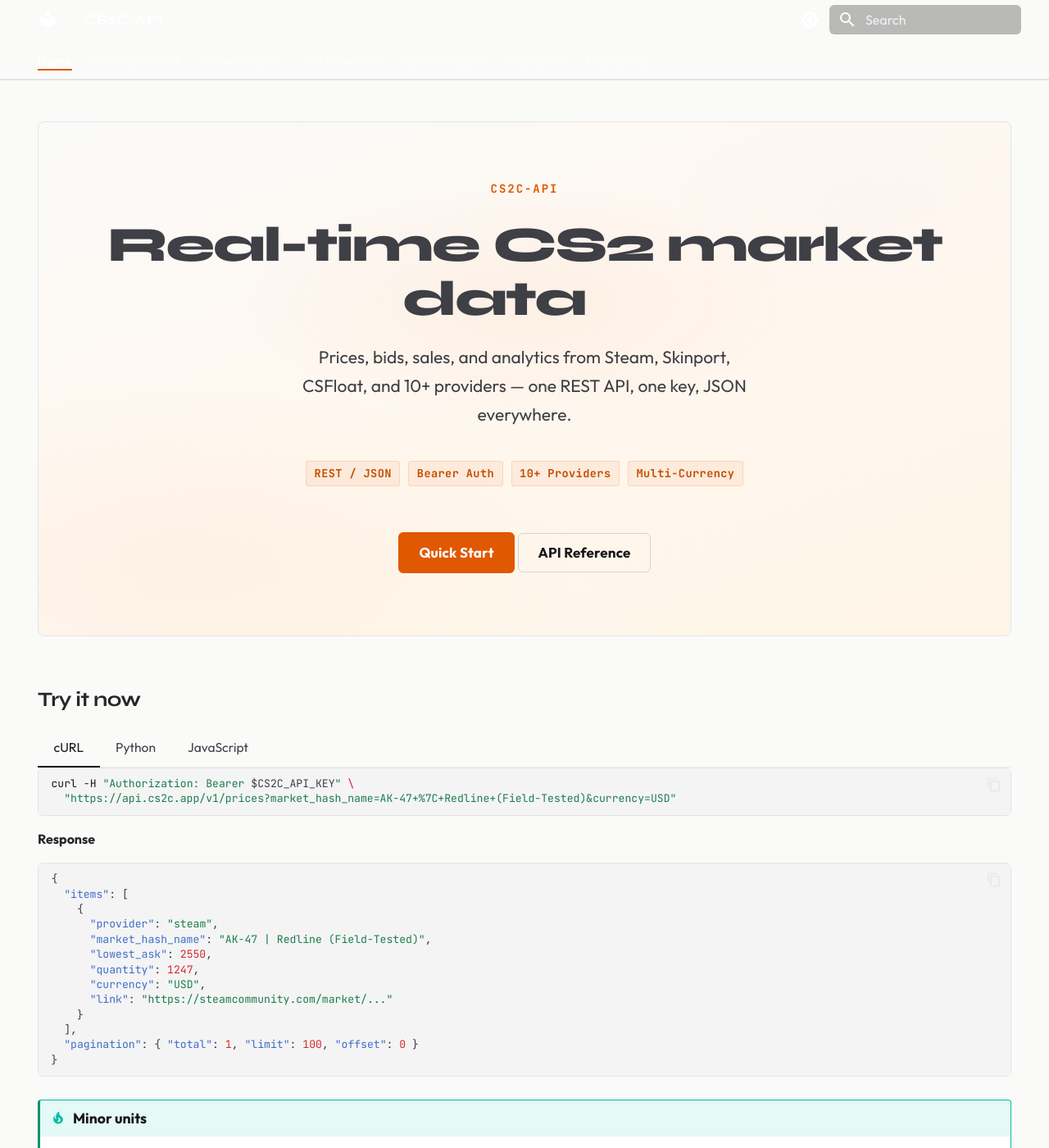
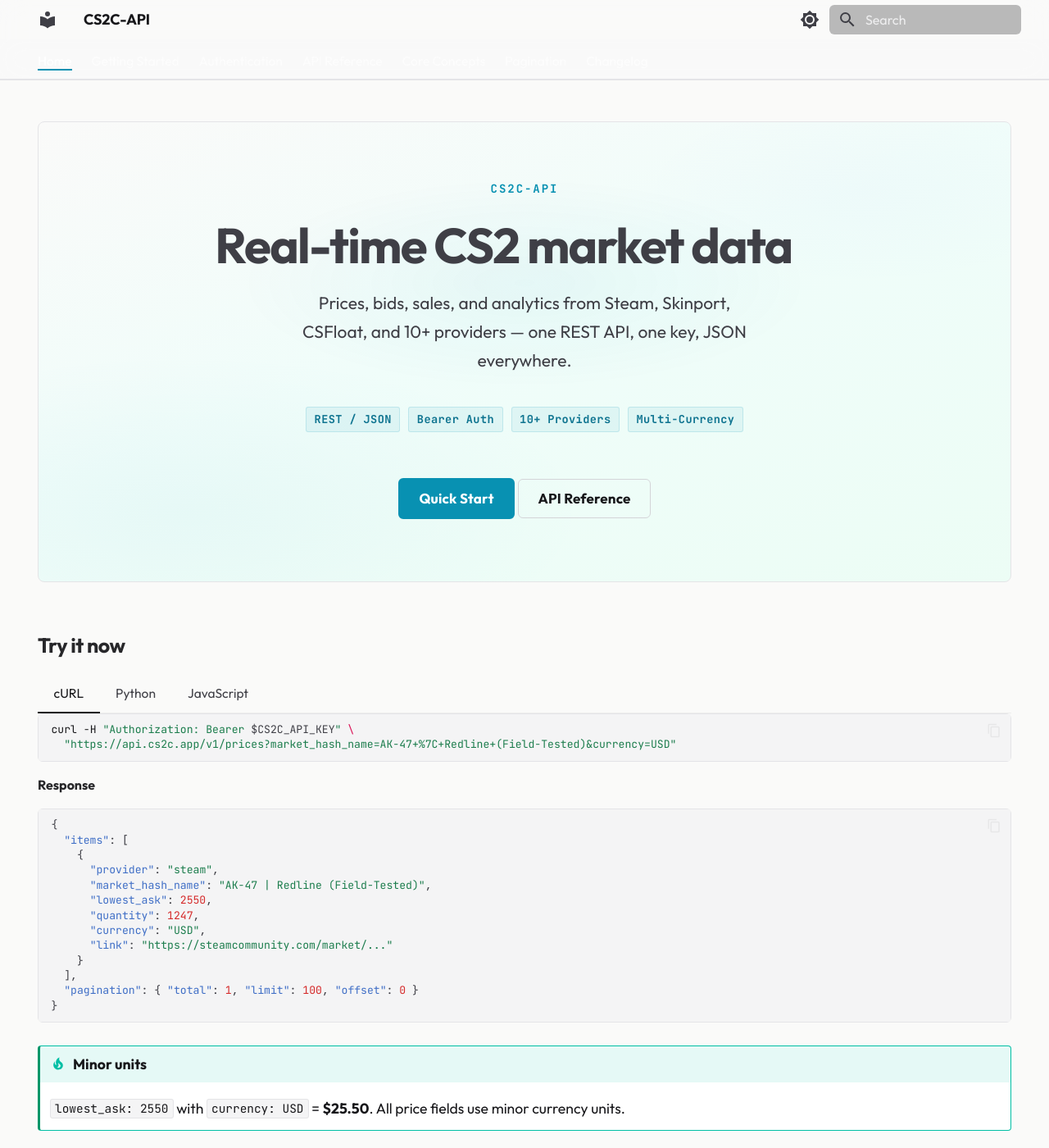
Before and after one commit to dadscap/cs2c-docs, an MkDocs documentation site: the page built from docs/index.md, in a window 1280 px wide and 1400 px high. Shown: the whole window at 82% size. Built offline with MkDocs 1.6.1 and Material for MkDocs 9.7.7, drawn with Linux system fonts in a browser that asks for light colours.

Commit message:
Fix theme: drop Syne font, switch palette to blue-green/teal
- Remove Syne display font, use Outfit for all headings
- Replace orange (#ff6a00) accent with teal/cyan (#22d3ee dark, #0891b2 light)
- Fix header readability with frosted-glass backdrop and brighter text
- Cool-toned hero gradient instead of warm orange

Co-Authored-By: Claude Opus 4.6 <noreply@anthropic.com>

```diff
--- a/docs/stylesheets/extra.css
+++ b/docs/stylesheets/extra.css
@@ -1,10 +1,7 @@
 /* ============================================================
-   CS2C-API Docs — "Operator's Console" Theme
-   A precision-crafted dark-first design for trading-grade docs.
+   CS2C-API Docs — Custom Theme
+   Dark-first, blue-green/teal accent, clean typography.
    ============================================================ */
-
-/* --- 0. Font Import (Syne for display headings) --- */
-@import url('https://fonts.googleapis.com/css2?family=Syne:wght@600;700;800&display=swap');
 
 /* --- 1. Dark Scheme Tokens --- */
 [data-md-color-scheme="slate"] {
@@ -13,19 +10,19 @@
   --md-default-fg-color--light: #a1a1aa;
   --md-default-fg-color--lighter: #71717a;
   --md-default-fg-color--lightest: rgba(255, 255, 255, 0.07);
-  --md-primary-fg-color: #ff6a00;
-  --md-primary-fg-color--light: rgba(255, 106, 0, 0.12);
-  --md-primary-fg-color--dark: #cc5500;
+  --md-primary-fg-color: #22d3ee;
+  --md-primary-fg-color--light: rgba(34, 211, 238, 0.12);
+  --md-primary-fg-color--dark: #06b6d4;
   --md-primary-bg-color: #08080a;
   --md-primary-bg-color--light: #111113;
-  --md-accent-fg-color: #ff6a00;
-  --md-accent-fg-color--transparent: rgba(255, 106, 0, 0.1);
-  --md-accent-bg-color: #ff6a00;
+  --md-accent-fg-color: #22d3ee;
+  --md-accent-fg-color--transparent: rgba(34, 211, 238, 0.1);
+  --md-accent-bg-color: #22d3ee;
   --md-code-bg-color: #0c0c10;
   --md-code-fg-color: #d4d4d8;
-  --md-code-hl-color: rgba(255, 106, 0, 0.12);
+  --md-code-hl-color: rgba(34, 211, 238, 0.12);
   --md-typeset-color: #d4d4d8;
-  --md-typeset-a-color: #ff6a00;
+  --md-typeset-a-color: #22d3ee;
   --md-footer-bg-color: #08080a;
   --md-footer-fg-color: #71717a;
   --md-footer-fg-color--light: #52525b;
@@ -34,26 +31,26 @@
   --cs2c-bg: #08080a;
   --cs2c-surface: #0e0e11;
   --cs2c-surface-high: #151518;
-  --cs2c-border: #1c1c20;
+  --cs2c-border: #1e1e23;
   --cs2c-border-hover: #2d2d33;
   --cs2c-text: #e4e4e7;
   --cs2c-text-2: #a1a1aa;
   --cs2c-text-3: #71717a;
-  --cs2c-orange: #ff6a00;
-  --cs2c-orange-glow: rgba(255, 106, 0, 0.10);
-  --cs2c-orange-subtle: rgba(255, 106, 0, 0.05);
+  --cs2c-accent: #22d3ee;
+  --cs2c-accent-glow: rgba(34, 211, 238, 0.10);
+  --cs2c-accent-subtle: rgba(34, 211, 238, 0.05);
   --cs2c-green: #34d399;
   --cs2c-green-glow: rgba(52, 211, 153, 0.10);
   --cs2c-red: #f87171;
   --cs2c-yellow: #fbbf24;
   --cs2c-blue: #60a5fa;
   --cs2c-card-bg: #0e0e11;
-  --cs2c-card-border: #1c1c20;
-  --cs2c-card-hover-border: rgba(255, 106, 0, 0.45);
-  --cs2c-card-hover-shadow: 0 8px 32px rgba(0, 0, 0, 0.5), 0 0 0 1px rgba(255, 106, 0, 0.12);
-  --cs2c-tag-bg: rgba(255, 106, 0, 0.08);
-  --cs2c-tag-color: #ff8533;
-  --cs2c-tag-border: rgba(255, 106, 0, 0.18);
+  --cs2c-card-border: #1e1e23;
+  --cs2c-card-hover-border: rgba(34, 211, 238, 0.4);
+  --cs2c-card-hover-shadow: 0 8px 32px rgba(0, 0, 0, 0.5), 0 0 0 1px rgba(34, 211, 238, 0.10);
+  --cs2c-tag-bg: rgba(34, 211, 238, 0.08);
+  --cs2c-tag-color: #67e8f9;
+  --cs2c-tag-border: rgba(34, 211, 238, 0.18);
 }
 
 /* --- 2. Light Scheme Tokens --- */
@@ -63,19 +60,19 @@
   --md-default-fg-color--light: #3f3f46;
   --md-default-fg-color--lighter: #71717a;
   --md-default-fg-color--lightest: rgba(0, 0, 0, 0.05);
-  --md-primary-fg-color: #e05800;
-  --md-primary-fg-color--light: rgba(224, 88, 0, 0.10);
-  --md-primary-fg-color--dark: #c44e00;
+  --md-primary-fg-color: #0891b2;
+  --md-primary-fg-color--light: rgba(8, 145, 178, 0.10);
+  --md-primary-fg-color--dark: #0e7490;
   --md-primary-bg-color: #ffffff;
   --md-primary-bg-color--light: #f4f4f5;
-  --md-accent-fg-color: #e05800;
-  --md-accent-fg-color--transparent: rgba(224, 88, 0, 0.08);
-  --md-accent-bg-color: #e05800;
+  --md-accent-fg-color: #0891b2;
+  --md-accent-fg-color--transparent: rgba(8, 145, 178, 0.08);
+  --md-accent-bg-color: #0891b2;
   --md-code-bg-color: #f4f4f5;
   --md-code-fg-color: #18181b;
-  --md-code-hl-color: rgba(224, 88, 0, 0.10);
+  --md-code-hl-color: rgba(8, 145, 178, 0.10);
   --md-typeset-color: #27272a;
-  --md-typeset-a-color: #c44e00;
+  --md-typeset-a-color: #0e7490;
   --md-footer-bg-color: #fafaf9;
   --md-footer-fg-color: #71717a;
   --md-footer-fg-color--light: #a1a1aa;
@@ -89,9 +86,9 @@
   --cs2c-text: #18181b;
   --cs2c-text-2: #3f3f46;
   --cs2c-text-3: #71717a;
-  --cs2c-orange: #e05800;
-  --cs2c-orange-glow: rgba(224, 88, 0, 0.06);
-  --cs2c-orange-subtle: rgba(224, 88, 0, 0.03);
+  --cs2c-accent: #0891b2;
+  --cs2c-accent-glow: rgba(8, 145, 178, 0.06);
+  --cs2c-accent-subtle: rgba(8, 145, 178, 0.03);
   --cs2c-green: #059669;
   --cs2c-green-glow: rgba(5, 150, 105, 0.06);
   --cs2c-red: #dc2626;
@@ -99,11 +96,11 @@
   --cs2c-blue: #2563eb;
   --cs2c-card-bg: #ffffff;
   --cs2c-card-border: #e4e4e7;
-  --cs2c-card-hover-border: rgba(224, 88, 0, 0.5);
-  --cs2c-card-hover-shadow: 0 8px 24px rgba(0, 0, 0, 0.06), 0 0 0 1px rgba(224, 88, 0, 0.10);
-  --cs2c-tag-bg: rgba(224, 88, 0, 0.07);
-  --cs2c-tag-color: #c44e00;
-  --cs2c-tag-border: rgba(224, 88, 0, 0.15);
+  --cs2c-card-hover-border: rgba(8, 145, 178, 0.45);
+  --cs2c-card-hover-shadow: 0 8px 24px rgba(0, 0, 0, 0.06), 0 0 0 1px rgba(8, 145, 178, 0.10);
+  --cs2c-tag-bg: rgba(8, 145, 178, 0.07);
+  --cs2c-tag-color: #0e7490;
+  --cs2c-tag-border: rgba(8, 145, 178, 0.15);
 }
 
 /* --- 3. Global / Body --- */
@@ -120,19 +117,17 @@
 }
 
 /* --- 4. Typography --- */
-.md-typeset h1,
-.md-typeset h2 {
-  font-family: "Syne", var(--md-text-font, _), sans-serif;
-  font-weight: 700;
+.md-typeset h1 {
+  font-weight: 800;
   letter-spacing: -0.025em;
 }
 
-.md-typeset h1 {
-  font-weight: 800;
+.md-typeset h2 {
+  font-weight: 700;
+  letter-spacing: -0.02em;
 }
 
 .md-typeset h3 {
-  font-family: "Syne", var(--md-text-font, _), sans-serif;
   font-weight: 600;
   letter-spacing: -0.01em;
 }
@@ -144,10 +139,20 @@
 
 /* --- 5. Header --- */
 .md-header {
-  background: var(--cs2c-bg);
   border-bottom: 1px solid var(--cs2c-border);
   box-shadow: none;
-  backdrop-filter: blur(12px);
+}
+
+[data-md-color-scheme="slate"] .md-header {
+  background: rgba(8, 8, 10, 0.82);
+  backdrop-filter: blur(16px);
+  -webkit-backdrop-filter: blur(16px);
+}
+
+[data-md-color-scheme="default"] .md-header {
+  background: rgba(250, 250, 249, 0.85);
+  backdrop-filter: blur(16px);
+  -webkit-backdrop-filter: blur(16px);
 }
 
 .md-header[data-md-state="shadow"] {
@@ -156,21 +161,38 @@
 }
 
 .md-header__topic:first-child {
-  font-family: "Syne", var(--md-text-font, _), sans-serif;
   font-weight: 700;
   letter-spacing: -0.01em;
+  color: var(--cs2c-text);
+}
+
+/* Make header nav links readable */
+.md-header__button,
+.md-header .md-icon {
+  color: var(--cs2c-text-2);
 }
 
 /* --- 6. Tabs --- */
 .md-tabs {
-  background: var(--cs2c-bg);
   border-bottom: 1px solid var(--cs2c-border);
+}
+
+[data-md-color-scheme="slate"] .md-tabs {
+  background: rgba(8, 8, 10, 0.82);
+  backdrop-filter: blur(16px);
+  -webkit-backdrop-filter: blur(16px);
+}
+
+[data-md-color-scheme="default"] .md-tabs {
+  background: rgba(250, 250, 249, 0.85);
+  backdrop-filter: blur(16px);
+  -webkit-backdrop-filter: blur(16px);
 }
 
 .md-tabs__link {
   font-size: 0.78rem;
   font-weight: 500;
-  opacity: 0.6;
+  opacity: 0.65;
   transition: opacity 0.2s ease, color 0.2s ease;
 }
 
@@ -180,7 +202,7 @@
 }
 
 .md-tabs__item--active .md-tabs__link {
-  border-bottom: 2px solid var(--cs2c-orange);
+  border-bottom: 2px solid var(--cs2c-accent);
 }
 
 /* --- 7. Sidebar --- */
@@ -195,19 +217,8 @@
 }
 
 .md-nav__item--active > .md-nav__link {
-  color: var(--cs2c-orange);
+  color: var(--cs2c-accent);
   font-weight: 600;
-}
-
-.md-nav__item--active > .md-nav__link::before {
-  content: "";
-  position: absolute;
-  left: 0;
-  top: 0.25em;
-  bottom: 0.25em;
-  width: 2px;
-  background: var(--cs2c-orange);
-  border-radius: 1px;
 }
 
 .md-nav__item--nested > .md-nav__link {
@@ -231,23 +242,23 @@
 
 [data-md-color-scheme="slate"] .cs2c-hero {
   background:
-    radial-gradient(ellipse 60% 50% at 15% 85%, rgba(255, 106, 0, 0.06), transparent 70%),
-    radial-gradient(ellipse 40% 35% at 85% 15%, rgba(139, 92, 246, 0.03), transparent 60%),
-    linear-gradient(160deg, #08080a 0%, #0d0d12 45%, #0f0a06 100%);
+    radial-gradient(ellipse 60% 50% at 15% 85%, rgba(34, 211, 238, 0.05), transparent 70%),
+    radial-gradient(ellipse 40% 35% at 85% 15%, rgba(99, 102, 241, 0.03), transparent 60%),
+    linear-gradient(160deg, #08080a 0%, #080d12 45%, #060a10 100%);
 }
 
 [data-md-color-scheme="default"] .cs2c-hero {
   background:
-    radial-gradient(ellipse 60% 50% at 15% 85%, rgba(224, 88, 0, 0.04), transparent 70%),
-    radial-gradient(ellipse 40% 35% at 85% 15%, rgba(139, 92, 246, 0.02), transparent 60%),
-    linear-gradient(160deg, #fafaf9 0%, #fff8f0 45%, #fef5e7 100%);
+    radial-gradient(ellipse 60% 50% at 15% 85%, rgba(8, 145, 178, 0.04), transparent 70%),
+    radial-gradient(ellipse 40% 35% at 85% 15%, rgba(99, 102, 241, 0.02), transparent 60%),
+    linear-gradient(160deg, #fafaf9 0%, #f0fdfa 45%, #ecfdf5 100%);
 }
 
 .cs2c-hero::before {
   content: "";
   position: absolute;
   inset: 0;
-  background: radial-gradient(ellipse 45% 35% at 50% 35%, var(--cs2c-orange-glow), transparent 70%);
+  background: radial-gradient(ellipse 45% 35% at 50% 35%, var(--cs2c-accent-glow), transparent 70%);
   animation: hero-pulse 5s ease-in-out infinite alternate;
   pointer-events: none;
 }
@@ -258,16 +269,15 @@
   font-weight: 600;
   text-transform: uppercase;
   letter-spacing: 0.14em;
-  color: var(--cs2c-orange);
+  color: var(--cs2c-accent);
   margin-bottom: 1.25rem;
   position: relative;
 }
 
 .cs2c-hero h1 {
-  font-family: "Syne", var(--md-text-font, _), sans-serif;
   font-size: clamp(2rem, 5vw, 3rem);
   font-weight: 800;
-  letter-spacing: -0.035em;
+  letter-spacing: -0.03em;
   line-height: 1.1;
   margin: 0 0 1rem;
   position: relative;
@@ -340,7 +350,6 @@
 
 /* --- 11. Buttons --- */
 .md-typeset .md-button {
-  font-family: "Outfit", var(--md-text-font, _), sans-serif;
   font-weight: 600;
   font-size: 0.85rem;
   letter-spacing: 0.01em;
@@ -350,18 +359,30 @@
 }
 
 .md-typeset .md-button--primary {
-  background: var(--cs2c-orange);
-  border-color: var(--cs2c-orange);
-  color: #fff;
+  background: var(--cs2c-accent);
+  border-color: var(--cs2c-accent);
+  color: #08080a;
 }
 
 .md-typeset .md-button--primary:hover,
 .md-typeset .md-button--primary:focus {
-  background: #e66000;
-  border-color: #e66000;
-  box-shadow: 0 4px 20px rgba(255, 106, 0, 0.35);
+  background: #06b6d4;
+  border-color: #06b6d4;
+  box-shadow: 0 4px 20px rgba(34, 211, 238, 0.3);
   transform: translateY(-1px);
-  color: #fff;
+  color: #08080a;
+}
+
+[data-md-color-scheme="default"] .md-typeset .md-button--primary {
+  color: #ffffff;
+}
+
+[data-md-color-scheme="default"] .md-typeset .md-button--primary:hover,
+[data-md-color-scheme="default"] .md-typeset .md-button--primary:focus {
+  background: #0e7490;
+  border-color: #0e7490;
+  box-shadow: 0 4px 20px rgba(8, 145, 178, 0.25);
+  color: #ffffff;
 }
 
 .md-typeset .md-button:not(.md-button--primary) {
@@ -372,9 +393,9 @@
 
 .md-typeset .md-button:not(.md-button--primary):hover,
 .md-typeset .md-button:not(.md-button--primary):focus {
-  border-color: var(--cs2c-orange);
-  color: var(--cs2c-orange);
-  background: var(--cs2c-orange-subtle);
+  border-color: var(--cs2c-accent);
+  color: var(--cs2c-accent);
+  background: var(--cs2c-accent-subtle);
 }
 
 /* --- 12. Code Blocks --- */
@@ -403,13 +424,12 @@
   padding: 0.1em 0.35em;
 }
 
-/* Code copy button */
 .md-typeset .md-clipboard {
   color: var(--cs2c-text-3);
 }
 
 .md-typeset .md-clipboard:hover {
-  color: var(--cs2c-orange);
+  color: var(--cs2c-accent);
 }
 
 /* --- 13. Content Tabs --- */
@@ -525,7 +545,7 @@
 }
 
 .cs2c-footer-links a:hover {
-  color: var(--cs2c-orange);
+  color: var(--cs2c-accent);
 }
 
 /* --- 19. Scrollbar --- */
```
